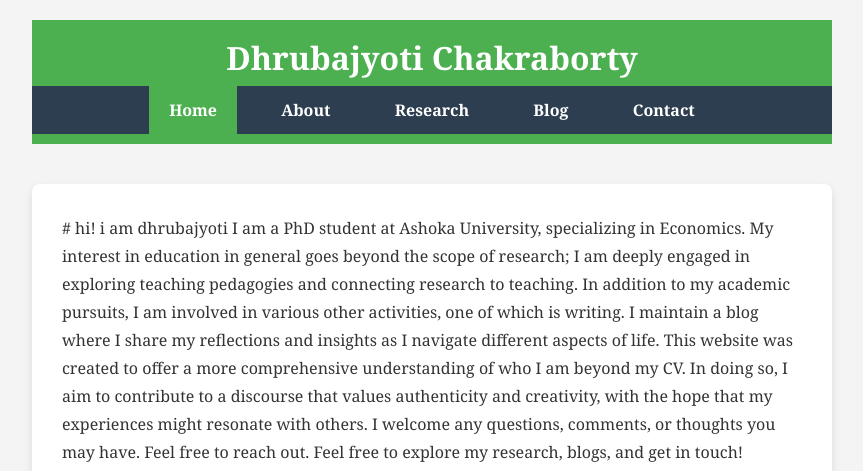
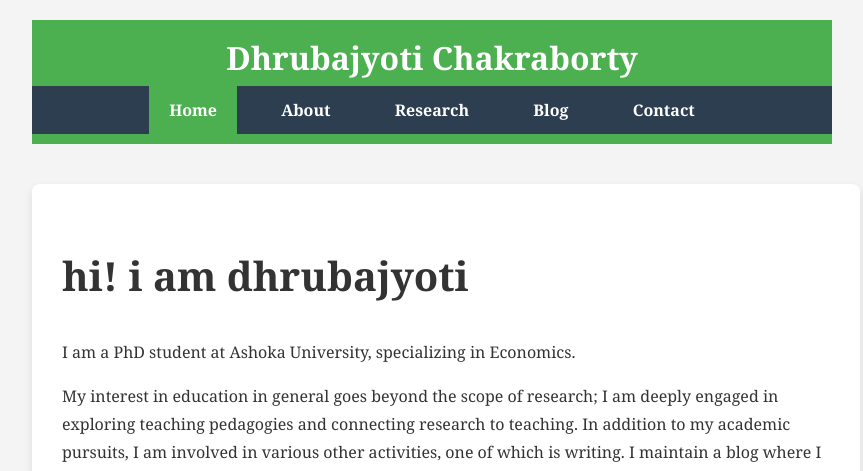
Before and after one commit to dhruba-c/dhruba-c.github.io, a Jekyll site: the page built from index.md, in a window 1280 px wide. Shown: the top 471 px of the page, without its empty margins (208-1071 px from the left). Built offline with Jekyll 4.4.1, drawn with Linux system fonts in a browser that asks for light colours; some of the changed text lies outside the part shown.

Commit message:
Update index.md

```diff
--- a/index.md
+++ b/index.md
@@ -2,8 +2,6 @@
 layout: default
 title: Home
 ---
-<div class="about-container">
-    <div class="about-text">
 # hi! i am dhrubajyoti
 
 I am a PhD student at Ashoka University, specializing in Economics.
@@ -16,8 +14,7 @@ I welcome any questions, comments, or thoughts you may have. Feel free to reach
 
 Feel free to explore my research, blogs, and get in touch!
 
- </div>
+
     <div class="about-photo">
         <img src="/assets/images/My_photo.jpg" alt="My Photo" class="profile-photo">
     </div>
-</div>
```
